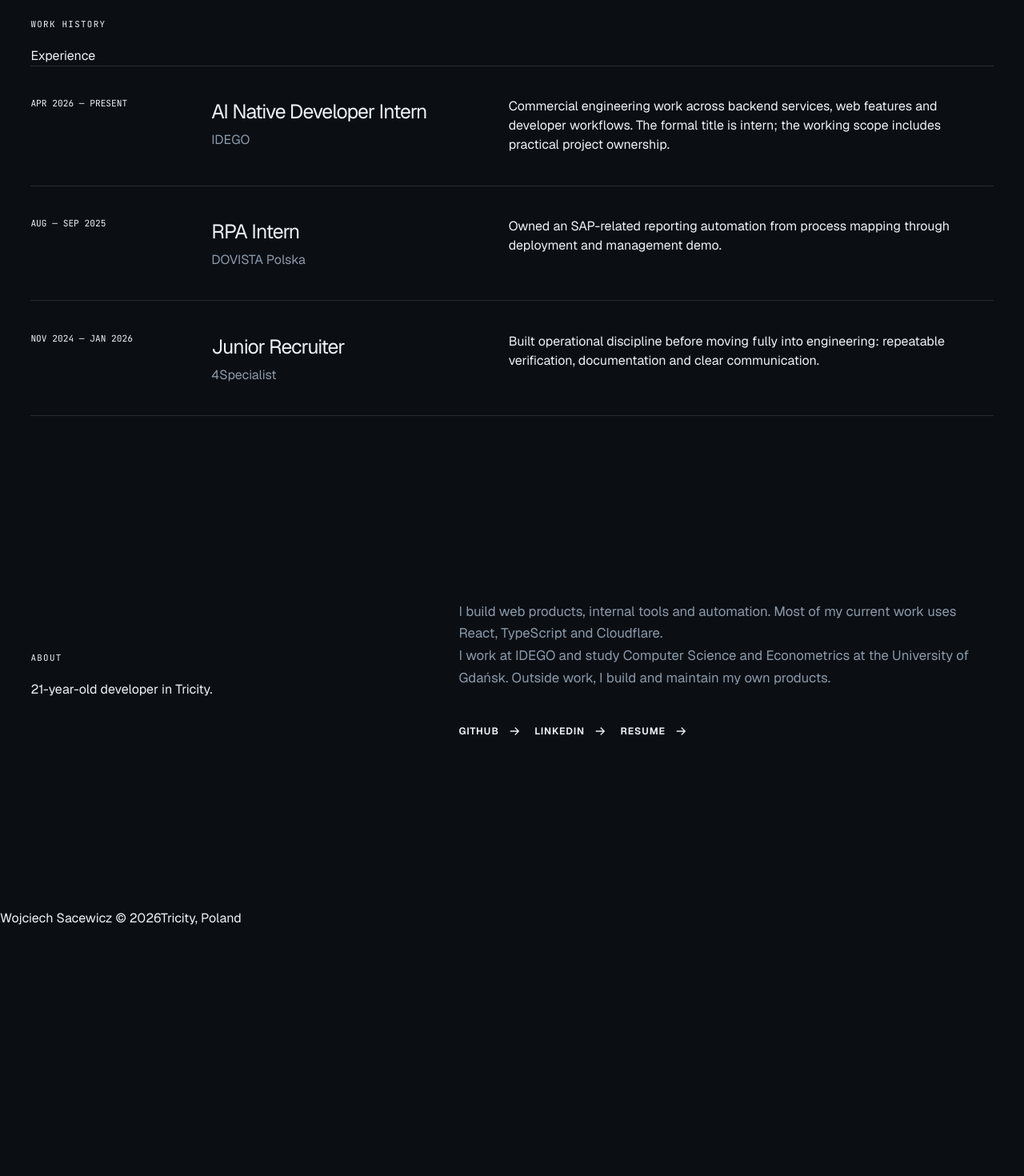
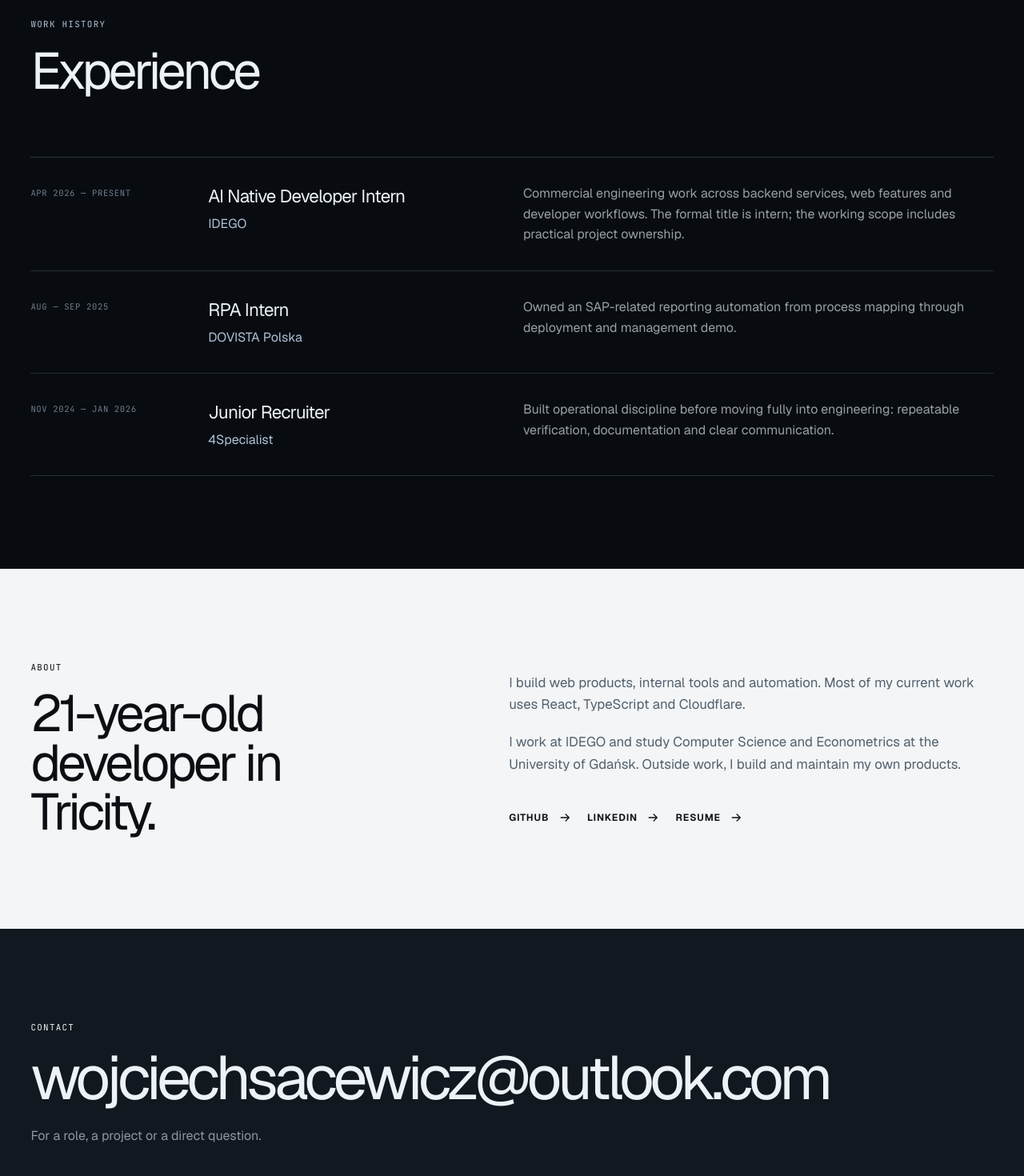
Before and after one commit to wojciechsacewicz/portfolio, a React (Vite) app: page / in a window 1280 px wide. Shown: the part 1860-3330 px from the top of the page at 80% size. Before the commit the page ends 3044 px from the top, so only its background shows below. Built offline with nearby package versions, Linux system fonts and the light colour scheme.

Commit message:
simplify experience and profile sections

```diff
--- a/src/features/profile/profile-module.css
+++ b/src/features/profile/profile-module.css
@@ -1,398 +1,179 @@
-.method-section {
-  display: grid;
-  grid-template-columns: 0.9fr 1.1fr;
-  gap: 8vw;
-  background: var(--dark);
-  color: #edf2f7;
+.profile-section-heading {
+  margin-bottom: clamp(3rem, 6vw, 5rem);
 }
 
-.method-intro {
-  position: sticky;
-  top: 8rem;
-  align-self: start;
+.profile-section-heading h2,
+.about-heading h2 {
+  margin: 0;
+  font-size: clamp(3rem, 5vw, 5.2rem);
+  line-height: 0.96;
+  letter-spacing: -0.06em;
 }
 
-.method-intro h2,
-.about-copy h2 {
-  margin: 0;
-  font-size: clamp(3rem, 6vw, 6.4rem);
-  line-height: 0.95;
-  letter-spacing: -0.065em;
-  font-weight: 660;
+.experience-section {
+  color: #edf2f7;
+  background: #080c11;
 }
 
-.method-intro h2 {
+.experience-section .eyebrow {
   color: var(--steel-light);
 }
 
-.method-intro > p:last-child,
-.about-copy > p {
-  max-width: 720px;
-  font-size: 1.05rem;
-  line-height: 1.65;
-}
-
-.method-intro > p:last-child {
-  color: rgba(242, 244, 236, 0.62);
-}
-
-.workflow-list {
-  border-top: 1px solid rgba(255, 255, 255, 0.18);
-}
-
-.workflow-list article {
-  display: grid;
-  grid-template-columns: 58px 0.55fr 1fr;
-  gap: 1rem;
-  padding: 1.7rem 0;
-  border-bottom: 1px solid rgba(255, 255, 255, 0.18);
-  align-items: start;
-}
-
-.workflow-list span {
-  font-family: "JetBrains Mono", monospace;
-  color: var(--steel-light);
-  font-size: 0.72rem;
-}
-
-.workflow-list h3 {
-  margin: 0;
-  font-size: 1.6rem;
-  letter-spacing: -0.04em;
-}
-
-.workflow-list p {
-  margin: 0;
-  color: rgba(242, 244, 236, 0.6);
-  line-height: 1.5;
-}
-
 .experience-list {
-  border-top: 1px solid var(--line);
+  border-top: 1px solid rgba(175, 192, 212, 0.22);
 }
 
 .experience-list article {
   display: grid;
-  grid-template-columns: 0.4fr 0.7fr 1.25fr;
+  grid-template-columns: 0.42fr 0.8fr 1.3fr;
   gap: 2rem;
-  padding: 2.4rem 0;
-  border-bottom: 1px solid var(--line);
+  padding: 2rem 0;
+  border-bottom: 1px solid rgba(175, 192, 212, 0.18);
+  align-items: start;
 }
 
 .experience-list time {
-  font-family: "JetBrains Mono", monospace;
-  font-size: 0.7rem;
+  padding-top: 0.3rem;
+  color: rgba(175, 192, 212, 0.62);
+  font: 0.66rem "JetBrains Mono", monospace;
+  letter-spacing: 0.06em;
   text-transform: uppercase;
 }
 
 .experience-title h3 {
   margin: 0;
-  font-size: 1.55rem;
-  letter-spacing: -0.04em;
+  font-size: 1.4rem;
+  letter-spacing: -0.035em;
 }
 
 .experience-title p {
-  margin: 0.3rem 0 0;
-  color: var(--muted);
+  margin: 0.35rem 0 0;
+  color: var(--steel-light);
 }
 
-.experience-body > p {
-  margin: 0 0 1rem;
-  line-height: 1.55;
-}
-
-.experience-body ul {
+.experience-summary {
+  max-width: 720px;
   margin: 0;
-  padding-left: 1.2rem;
-  color: var(--muted);
+  color: rgba(237, 242, 247, 0.64);
   line-height: 1.6;
 }
 
 .about-section {
   display: grid;
-  grid-template-columns: minmax(320px, 0.8fr) minmax(420px, 1.2fr);
-  gap: 7vw;
-  align-items: center;
+  grid-template-columns: minmax(320px, 0.9fr) minmax(420px, 1.1fr);
+  gap: clamp(3rem, 8vw, 9rem);
+  color: #0b0f14;
+  background: #f3f5f6;
 }
 
-.portrait-frame {
-  position: relative;
-  min-height: 660px;
-  padding: 1px;
-  background: linear-gradient(145deg, rgba(175, 192, 212, 0.55), rgba(61, 88, 116, 0.12));
-  overflow: hidden;
-  border-radius: 1.3rem;
+.about-heading h2 {
+  max-width: 9ch;
 }
 
-.portrait-frame::before {
-  content: "";
-  position: absolute;
-  inset: 1px;
-  z-index: 1;
-  border-radius: inherit;
-  background:
-    radial-gradient(circle at 92% 12%, rgba(93, 127, 163, 0.22), transparent 30%),
-    linear-gradient(to top, rgba(8, 12, 17, 0.28), transparent 35%);
-  pointer-events: none;
-}
-
-.portrait-frame img {
-  position: absolute;
-  inset: 0;
-  width: 100%;
-  height: 100%;
-  object-fit: cover;
-  object-position: center top;
-  inset: 1px;
-  width: calc(100% - 2px);
-  height: calc(100% - 2px);
-  border-radius: inherit;
-  filter: contrast(1.02) saturate(0.96);
-}
-
-.portrait-tag {
-  position: absolute;
-  left: 1rem;
-  bottom: 1rem;
-  z-index: 2;
-  background: rgba(11, 15, 20, 0.86);
-  color: var(--steel-light);
-  border: 1px solid rgba(175, 192, 212, 0.28);
-  backdrop-filter: blur(12px);
-  padding: 0.65rem 0.8rem;
-  border-radius: 999px;
-  font-family: "JetBrains Mono", monospace;
-  font-size: 0.65rem;
-  text-transform: uppercase;
-}
-
-.about-copy h2 {
-  font-size: clamp(3.2rem, 5vw, 5.6rem);
+.about-copy {
+  align-self: end;
 }
 
 .about-copy > p {
-  color: var(--muted);
+  max-width: 680px;
+  margin: 0 0 1.2rem;
+  color: #52606d;
+  font-size: 1.05rem;
+  line-height: 1.65;
 }
 
 .about-links {
   display: flex;
-  gap: 1rem;
+  flex-wrap: wrap;
+  gap: 1.2rem;
   margin-top: 2rem;
 }
 
-.github-section {
-  display: grid;
-  grid-template-columns: minmax(300px, 0.7fr) minmax(520px, 1.3fr);
-  gap: 7vw;
-  align-items: center;
-  background: var(--surface);
+.home-contact {
+  min-height: 72vh;
+  display: flex;
+  flex-direction: column;
+  justify-content: space-between;
+  gap: 5rem;
+  padding: clamp(5.5rem, 9vw, 9rem) 3vw 2rem;
+  color: #edf2f7;
+  background: #111820;
 }
 
-.github-copy h2 {
-  max-width: 680px;
+.home-contact h2 {
+  max-width: 1200px;
   margin: 0;
-  font-size: clamp(3rem, 5.5vw, 6rem);
-  line-height: 0.94;
+  font-size: clamp(2.4rem, 6vw, 6.8rem);
+  line-height: 0.95;
   letter-spacing: -0.065em;
+  overflow-wrap: anywhere;
 }
 
-.github-copy > p:not(.eyebrow) {
-  max-width: 620px;
-  margin: 1.6rem 0 2rem;
-  color: var(--muted);
-  line-height: 1.65;
+.home-contact h2 a {
+  transition: color 0.2s ease;
 }
 
-.github-card {
-  overflow: hidden;
-  padding: 1.4rem;
-  border: 1px solid rgba(175, 192, 212, 0.2);
-  border-radius: 1.3rem;
-  background:
-    radial-gradient(circle at 85% 5%, rgba(93, 127, 163, 0.2), transparent 28%),
-    #0b1016;
-  box-shadow: 0 30px 70px rgba(0, 0, 0, 0.28);
+.home-contact h2 a:hover {
+  color: var(--steel-light);
 }
 
-.github-card-header,
-.github-card-footer {
+.home-contact > div > p:last-child {
+  margin: 1.5rem 0 0;
+  color: rgba(237, 242, 247, 0.58);
+}
+
+.home-contact footer {
   display: flex;
   justify-content: space-between;
   gap: 1rem;
-  font-family: "JetBrains Mono", monospace;
-  font-size: 0.62rem;
-  letter-spacing: 0.06em;
+  padding-top: 1.1rem;
+  border-top: 1px solid rgba(175, 192, 212, 0.2);
+  color: rgba(237, 242, 247, 0.5);
+  font: 0.62rem "JetBrains Mono", monospace;
+  letter-spacing: 0.07em;
   text-transform: uppercase;
-  color: var(--muted);
 }
 
-.github-metrics {
-  display: grid;
-  grid-template-columns: 1.25fr 1fr 1fr;
-  margin: 2.5rem 0;
-}
-
-.github-metrics > div {
-  display: flex;
-  flex-direction: column;
-  gap: 0.35rem;
-  padding-right: 1rem;
-  border-right: 1px solid var(--line);
-}
-
-.github-metrics > div:not(:first-child) {
-  padding-left: 1rem;
-}
-
-.github-metrics > div:last-child {
-  border-right: 0;
-}
-
-.github-metrics strong {
-  font-size: clamp(2rem, 4vw, 4.3rem);
-  line-height: 0.9;
-  letter-spacing: -0.065em;
-  color: var(--steel-light);
-}
-
-.github-metrics span {
-  font-family: "JetBrains Mono", monospace;
-  font-size: 0.6rem;
-  text-transform: uppercase;
-  color: var(--muted);
-}
-
-.contribution-visual {
-  display: grid;
-  grid-template-columns: 28px minmax(0, 1fr);
-  gap: 0.55rem;
-}
-
-.contribution-weekdays {
-  display: flex;
-  flex-direction: column;
-  justify-content: space-around;
-  padding-block: 0.5rem;
-  color: rgba(175, 192, 212, 0.5);
-  font: 0.52rem "JetBrains Mono", monospace;
-}
-
-.contribution-chart {
-  width: 100%;
-  overflow: hidden;
-  display: grid;
-  grid-template-rows: repeat(7, 9px);
-  grid-auto-flow: column;
-  grid-auto-columns: minmax(7px, 1fr);
-  gap: 4px;
-  padding-block: 0.5rem;
-}
-
-.contribution-chart span {
-  border-radius: 2px;
-  background: rgba(175, 192, 212, 0.08);
-  box-shadow: inset 0 0 0 1px rgba(175, 192, 212, 0.035);
-  transition: transform 0.16s ease, filter 0.16s ease;
-}
-
-.contribution-chart span:hover { z-index: 1; transform: scale(1.7); filter: brightness(1.35); }
-
-.contribution-chart .contribution-level-1 { background: rgba(93, 127, 163, 0.38); }
-.contribution-chart .contribution-level-2 { background: rgba(93, 127, 163, 0.62); }
-.contribution-chart .contribution-level-3 { background: #5d7fa3; }
-.contribution-chart .contribution-level-4 { background: #afc0d4; }
-
-.github-card-footer {
-  margin-top: 0.7rem;
-  padding-left: 36px;
-  align-items: center;
-}
-
-.contribution-legend {
-  display: inline-flex;
-  align-items: center;
-  gap: 4px;
-  margin-left: auto;
-}
-
-.contribution-legend i {
-  width: 8px;
-  height: 8px;
-  border-radius: 2px;
-  background: rgba(175, 192, 212, 0.08);
-}
-
-.contribution-legend .contribution-level-2 { background: rgba(93, 127, 163, 0.62); }
-.contribution-legend .contribution-level-4 { background: #afc0d4; }
-
-@media (max-width: 1050px) {
-  .method-section {
-    grid-template-columns: 1fr;
-  }
-
-  .method-intro {
-    position: static;
-  }
-
+@media (max-width: 900px) {
   .experience-list article {
-    grid-template-columns: 0.35fr 0.75fr 1fr;
-  }
-
-  .github-section {
-    grid-template-columns: 1fr;
-  }
-}
-
-@media (max-width: 760px) {
-  .method-section {
-    padding-block: 5.5rem;
-  }
-
-  .workflow-list article {
-    grid-template-columns: 44px 1fr;
-  }
-
-  .workflow-list p {
-    grid-column: 2;
-  }
-
-  .experience-list article {
-    grid-template-columns: 1fr;
-    gap: 0.7rem;
+    grid-template-columns: 0.5fr 0.8fr 1fr;
   }
 
   .about-section {
     grid-template-columns: 1fr;
   }
 
-  .portrait-frame {
-    min-height: 520px;
+  .about-heading h2 {
+    max-width: 12ch;
+  }
+}
+
+@media (max-width: 760px) {
+  .experience-list article {
+    grid-template-columns: 1fr;
+    gap: 0.7rem;
+    padding: 1.6rem 0;
   }
 
-  .github-section {
-    padding-inline: 1rem;
+  .experience-list time {
+    padding-top: 0;
   }
 
-  .github-metrics {
-    grid-template-columns: 1fr 1fr;
-    gap: 1.2rem 0;
+  .profile-section-heading h2,
+  .about-heading h2 {
+    font-size: clamp(3rem, 15vw, 4.5rem);
   }
 
-  .github-metrics > div:nth-child(2) {
-    border-right: 0;
+  .home-contact {
+    min-height: 62vh;
+    padding: 5rem 1rem 1.5rem;
   }
 
-  .github-metrics > div:last-child {
-    padding-left: 0;
+  .home-contact h2 {
+    font-size: clamp(2.2rem, 10vw, 4rem);
   }
 
-  .contribution-chart {
-    gap: 3px;
-    grid-template-rows: repeat(7, 7px);
-    min-width: 520px;
+  .home-contact footer {
+    flex-direction: column;
   }
-
-  .contribution-visual { overflow-x: auto; }
-  .github-card-footer { padding-left: 0; }
-  .github-card-footer > span:not(.contribution-legend) { display: none; }
 }
```
